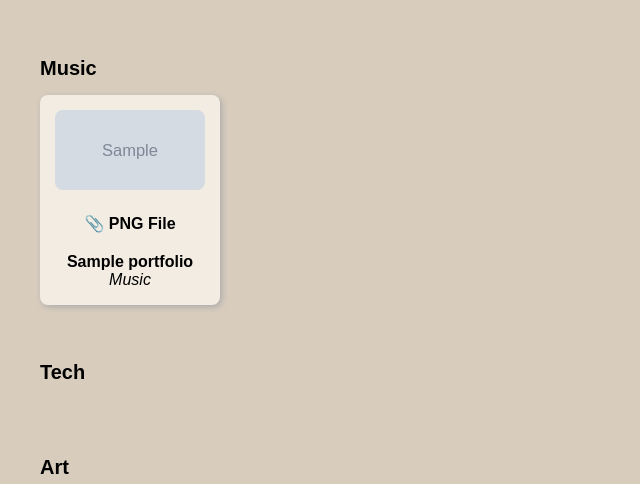
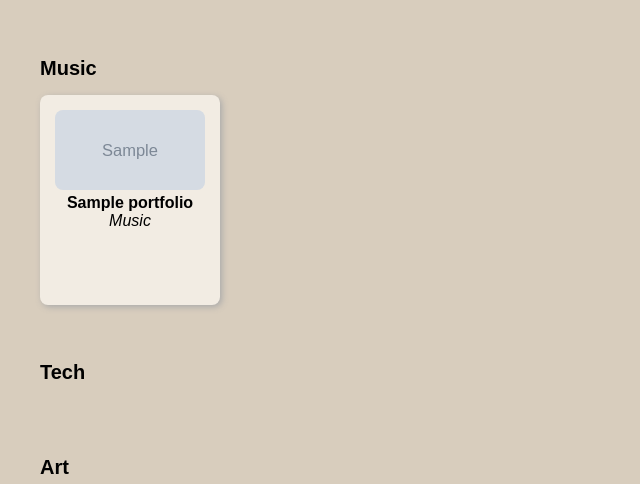
Before and after one commit to DavidTing123/MMU-Talent-Showcase-Portal, a PHP site: page /login/catalogue.php in a window 1280 px wide. Shown: the part 410-894 px from the top of the page, without its empty margins (0-640 px from the left). Run offline with PHP 8.4, Linux system fonts and the light colour scheme; tables that the repository leaves empty or names only in its code hold one stand-in row (values such as "Sample post"); grey boxes marked "Sample" are stand-in pictures; a stand-in replaces the project's code that opens the database connection.

Commit message:
change something

```diff
--- a/login/catalogue.php
+++ b/login/catalogue.php
@@ -147,9 +147,6 @@ foreach ($all_works as $work) {
                         <div style="font-size:14px;">PDF Preview</div>
                     </div>
                 <?php endif; ?>
-                <div style="text-align:center; padding:20px;">
-                    📎 <strong><?= strtoupper($fileExt) ?> File</strong>
-                </div>
                 <strong><?= htmlspecialchars($item["title"]) ?></strong><br>
                 <em><?= htmlspecialchars($item["category"]) ?></em><br>
             </div>
```
